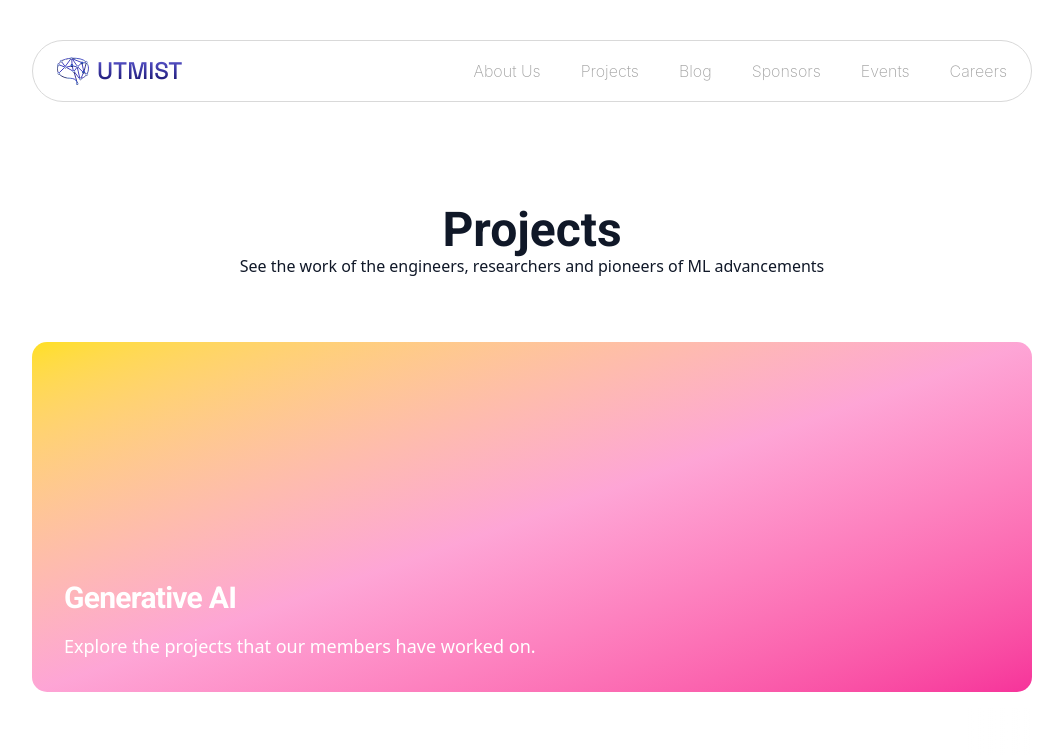
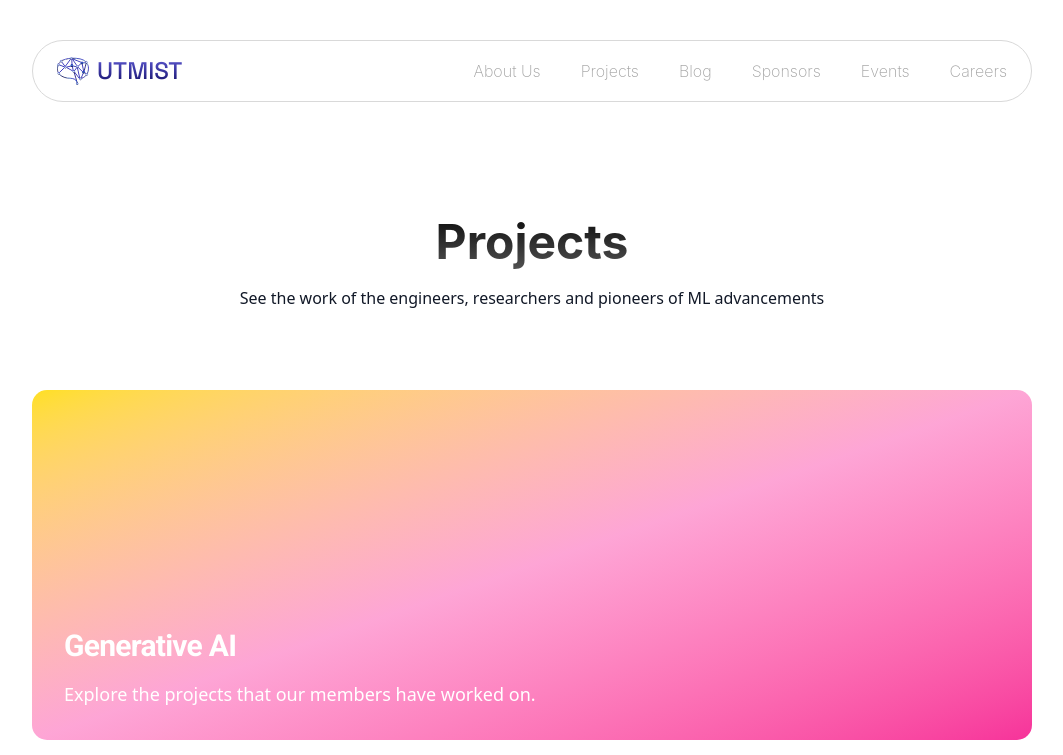
Before and after one commit to UTMIST/UTMIST, a Next.js app in the folder client/: page /projects in a window 1280 px wide. Shown: the top 755 px of the page, without its empty margins (108-1171 px from the left). Built offline with nearby package versions, Linux system fonts and the light colour scheme.

Commit message:
feat: standarized hero section with hero component for the projets page

```diff
--- a/client/src/app/projects/page.tsx
+++ b/client/src/app/projects/page.tsx
@@ -8,6 +8,7 @@ import githubIcon from "@/assets/logos/github.svg";
 import dummy from "@/assets/photos/fibseq.webp";
 import { ProjectCarousel } from "@/components/carousel";
 import { ProjectType, Project } from "@/types/projects";
+import HeroSection from "@/components/heroSection";
 
 export default function ProjectsPage() {
   const displayNames: Record<ProjectType, string> = {
@@ -59,14 +60,7 @@ export default function ProjectsPage() {
 
   return (
     <main>
-      <div className="flex flex-col justify-center items-center py-16 px-8 max-w-[1000px] mx-auto text-center">
-        <h2 className="text-5xl font-bold text-gray-900 font-sans">Projects</h2>
-        <p className="text-base font-extralight text-gray-900 font-sans px-4 sm:px-8 md:px-16">
-          See the work of the engineers, researchers and pioneers of ML
-          advancements
-        </p>
-      </div>
-
+      <HeroSection title="Projects" subtitle="See the work of the engineers, researchers and pioneers of ML advancements" />
       {/* Project Sections with Carousels */}
       {Object.entries(ProjectType).map(([key, type]) => {
         const typeProjects = projects.filter(
```
